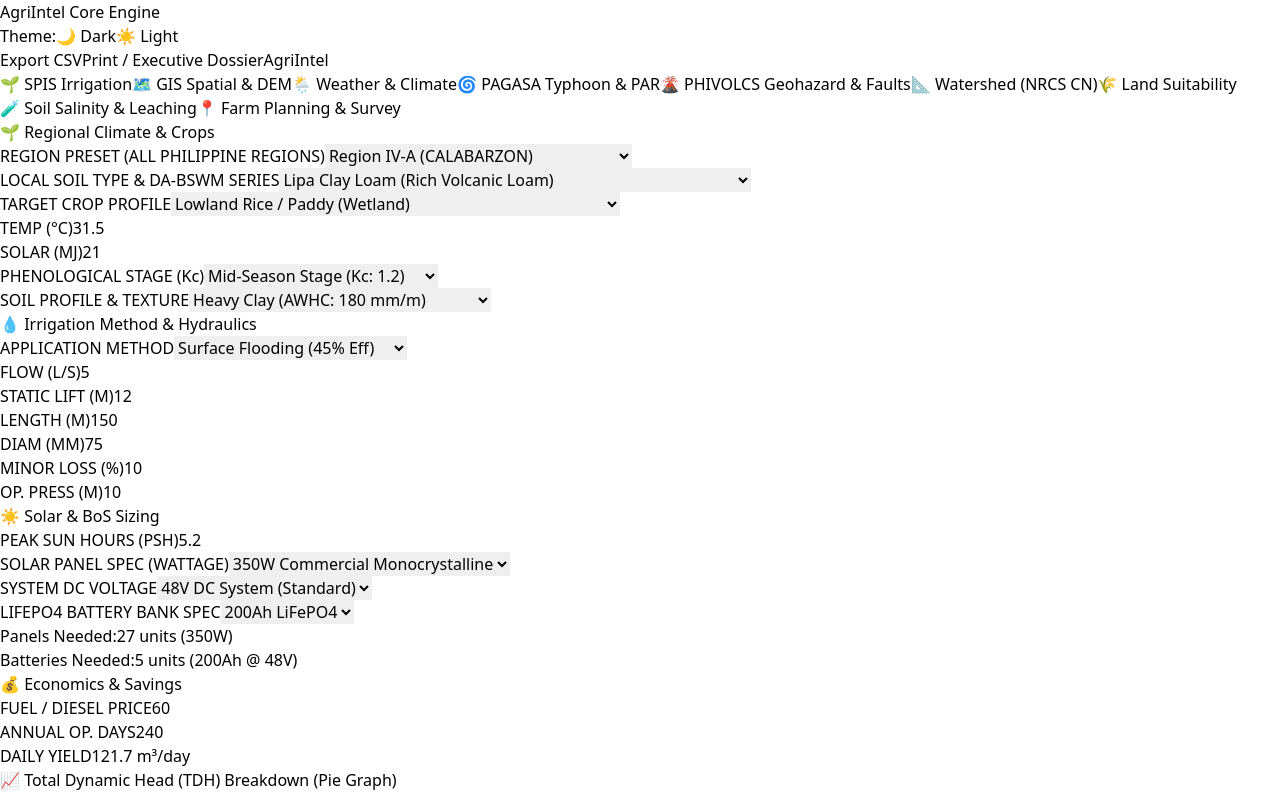
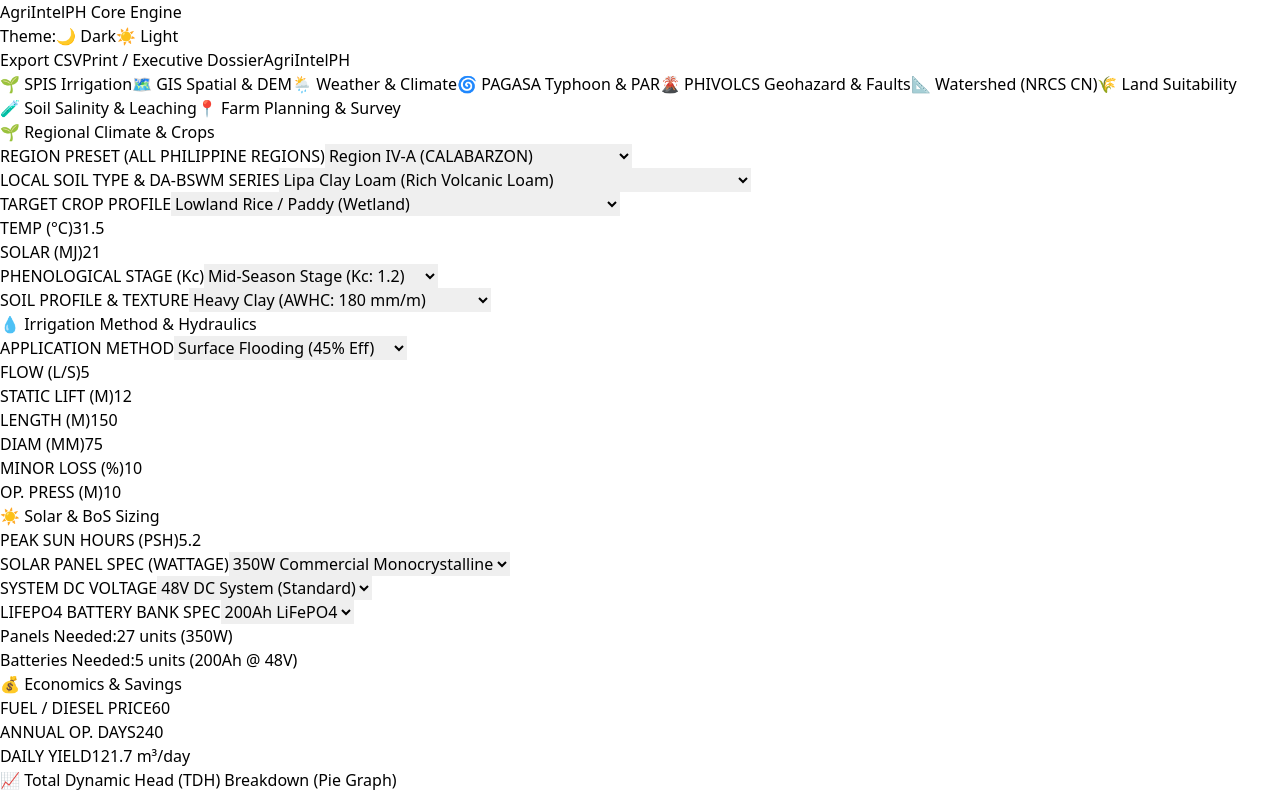
Before and after one commit to nepp1963/agriintel, a React (Vite) app: page / in a window 1280 px wide. Shown: the top 792 px of the page. Built offline with nearby package versions, Linux system fonts and the light colour scheme.

Commit message:
Increase prominence and size of AgriIntelPH branding in dashboard header

```diff
--- a/src/1-irrigation/components/IrrigationDashboard.tsx
+++ b/src/1-irrigation/components/IrrigationDashboard.tsx
@@ -524,8 +524,8 @@ export function IrrigationDashboard() {
         {/* Top Header */}
         <div className={`flex flex-col md:flex-row justify-between items-center p-4 rounded-xl border ${theme === 'dark' ? 'bg-slate-900/80 border-slate-800' : 'bg-white border-slate-200 shadow-sm'} gap-4`}>
           <div className="flex items-center gap-4">
-            <span className="font-bold text-emerald-500 tracking-wide text-sm bg-emerald-950/60 px-3 py-1.5 rounded-lg border border-emerald-800/40">
-              AgriIntel Core Engine
+            <span className="font-extrabold text-emerald-500 tracking-wider text-base bg-emerald-950/60 px-3.5 py-2 rounded-lg border border-emerald-800/40 shadow-sm">
+              AgriIntelPH Core Engine
             </span>
             <div className="flex items-center gap-2 text-xs">
               <span className={theme === 'dark' ? 'text-slate-400' : 'text-slate-600'}>Theme:</span>
@@ -551,7 +551,7 @@ export function IrrigationDashboard() {
             <button onClick={() => window.print()} className="bg-emerald-600 hover:bg-emerald-500 text-white text-xs font-medium px-3 py-1.5 rounded-lg flex items-center gap-1 transition-colors">
               Print / Executive Dossier
             </button>
-            <span className="text-xs font-bold text-emerald-400 tracking-wider">AgriIntel</span>
+            <span className="text-sm font-bold text-emerald-400 tracking-wider">AgriIntelPH</span>
           </div>
         </div>
 
```
